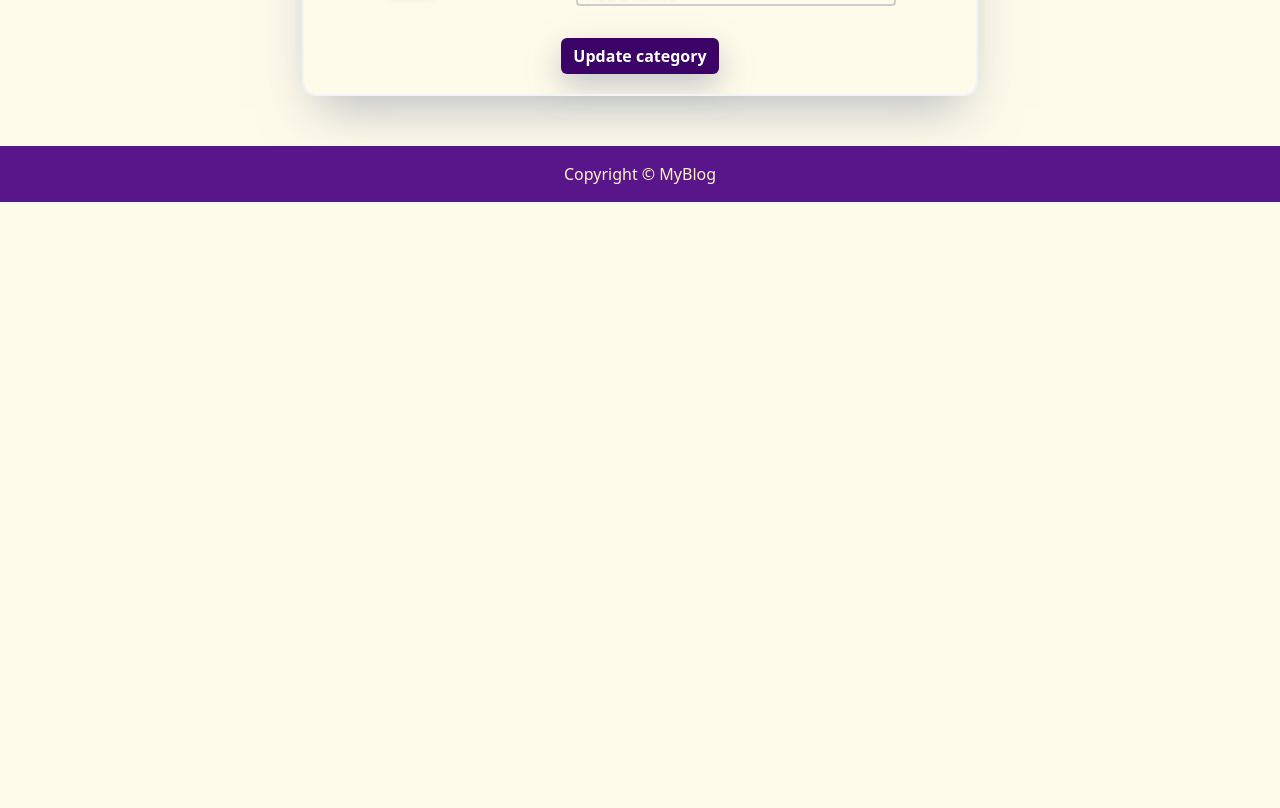
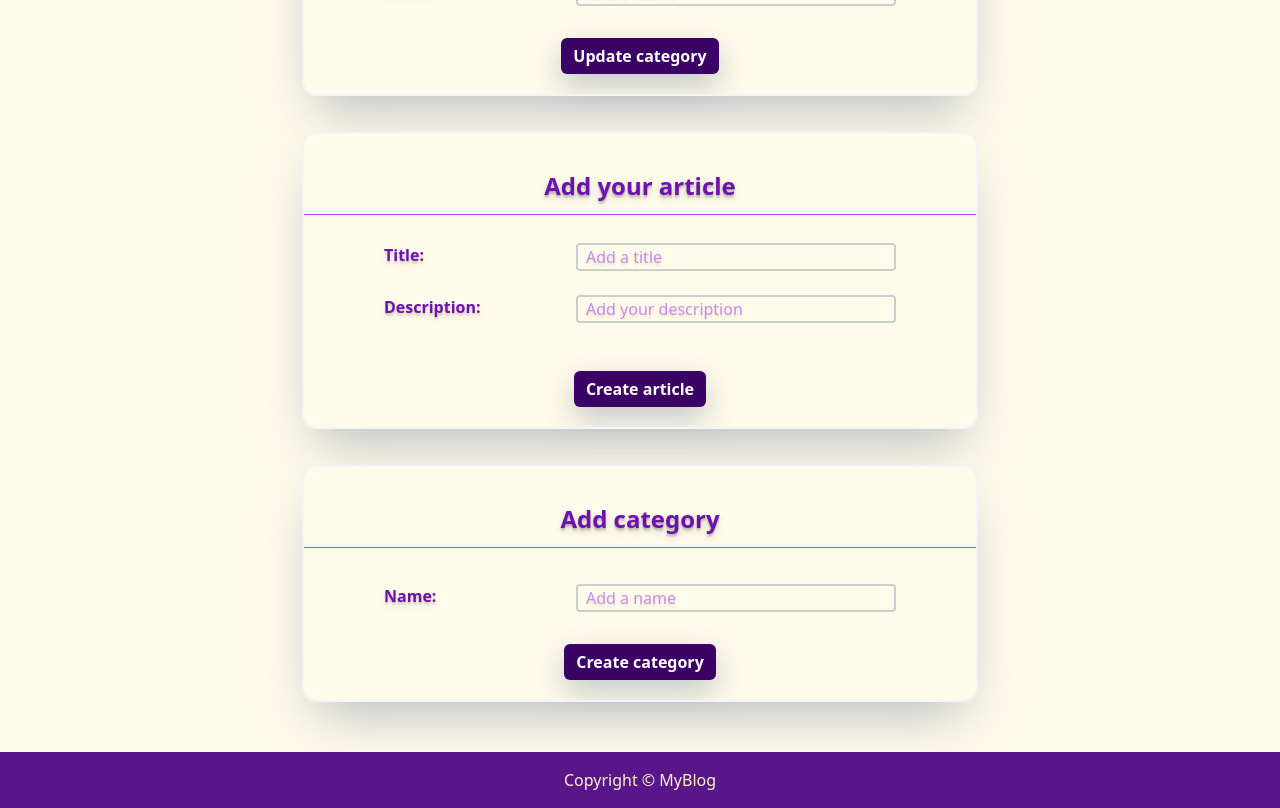
Before and after one commit to Mhasxxb/MyBlog-ReactTS-Rails, a React (Vite) app: page / in a window 1280 px wide. Shown: the part 1362-2170 px from the top of the page. Before the commit the page ends 1564 px from the top, so only its background shows below. Built offline with nearby package versions, Linux system fonts and the light colour scheme.

Commit message:
Made create new pages.

```diff
--- a/src/Articles/NewArticle.tsx
+++ b/src/Articles/NewArticle.tsx
@@ -0,0 +1,39 @@
+import type { JSX } from "react"
+import Form from "../FormHelper"
+import { Button } from "@headlessui/react"
+
+function NewLayout(): JSX.Element {
+    return (
+        <>
+            <div>
+                <div className="space-y-6 my-7">
+                    <div className="flex justify-between mx-20">
+                        <label htmlFor="Title" className="text-purple-800 text-shadow-lg/10 font-semibold">Title: </label>
+                        <input type="text" placeholder="Add a title" className="border-2 px-2 text-shadow-lg/5 text-purple-600/90 border-gray-400/50 rounded focus:outline-0 w-80 focus:border-purple-400" id="Username" />
+                    </div>
+                    <div className="flex justify-between mx-20">
+                        <label htmlFor="Description" className="text-purple-800 text-shadow-lg/10 font-semibold">Description: </label>
+                        <input type="text" placeholder="Add your description" className="border-2 px-2 text-shadow-lg/5 text-purple-600/90 border-gray-400/50 rounded focus:outline-0 w-80 focus:border-purple-400" id="Email" />
+                    </div>
+                </div>
+                <div className="text-center my-3">
+                    <Button className="inline-flex items-center my-5 gap-2 rounded-md cursor-pointer bg-purple-950 px-3 py-1.5 font-semibold text-white focus:not-data-focus:outline-none data-focus:outline data-focus:outline-white shadow-[0_12px_30px_rgba(156,163,175,0.60)] transition-all hover:outline-purple-900 hover:shadow-[0_12px_30px_rgba(156,163,175,0.95)] data-hover:bg-purple-900 data-open:bg-purple-900">
+                        Create article
+                    </Button>
+                </div>
+            </div >
+
+        </>
+    )
+}
+function NewArticle(): JSX.Element {
+    return (
+        <>
+            <Form title="Add your article">
+                <NewLayout />
+            </Form>
+        </>
+    )
+}
+
+export default NewArticle
--- a/src/Categories/NewCategory.tsx
+++ b/src/Categories/NewCategory.tsx
@@ -0,0 +1,35 @@
+import type { JSX } from "react"
+import Form from "../FormHelper"
+import { Button } from "@headlessui/react"
+
+function NewLayout(): JSX.Element {
+    return (
+        <>
+            <div>
+                <div className="space-y-2 mt-9">
+                    <div className="flex justify-between mx-20">
+                        <label htmlFor="Title" className="text-purple-800 text-shadow-lg/10 font-semibold">Name: </label>
+                        <input type="text" placeholder="Add a name" className="border-2 px-2 text-shadow-lg/5 text-purple-600/90 border-gray-400/50 rounded focus:outline-0 w-80 focus:border-purple-400" id="Username" />
+                    </div>
+                </div>
+                <div className="text-center my-3">
+                    <Button className="inline-flex items-center my-5 gap-2 rounded-md cursor-pointer bg-purple-950 px-3 py-1.5 font-semibold text-white focus:not-data-focus:outline-none data-focus:outline data-focus:outline-white shadow-[0_12px_30px_rgba(156,163,175,0.60)] transition-all hover:outline-purple-900 hover:shadow-[0_12px_30px_rgba(156,163,175,0.95)] data-hover:bg-purple-900 data-open:bg-purple-900">
+                        Create category
+                    </Button>
+                </div>
+            </div >
+
+        </>
+    )
+}
+function NewCategory(): JSX.Element {
+    return (
+        <>
+            <Form title="Add category">
+                <NewLayout />
+            </Form>
+        </>
+    )
+}
+
+export default NewCategory
--- a/src/Layout/MainLayout.tsx
+++ b/src/Layout/MainLayout.tsx
@@ -13,7 +13,8 @@ import LoginForm from "../Session/Login";
 import EditArticle from "../Articles/EditArticle";
 import EditUser from "../Users/EditUser";
 import EditCategory from "../Categories/EditCategory";
-
+import NewArticle from "../Articles/NewArticle";
+import NewCategory from "../Categories/NewCategory";
 
 function MainLayout(): JSX.Element {
 
@@ -39,7 +40,8 @@ function MainLayout(): JSX.Element {
                     <EditArticle />
                     <EditUser />
                     <EditCategory />
-
+                    <NewArticle />
+                    <NewCategory />
 
                 </div>
 
```
